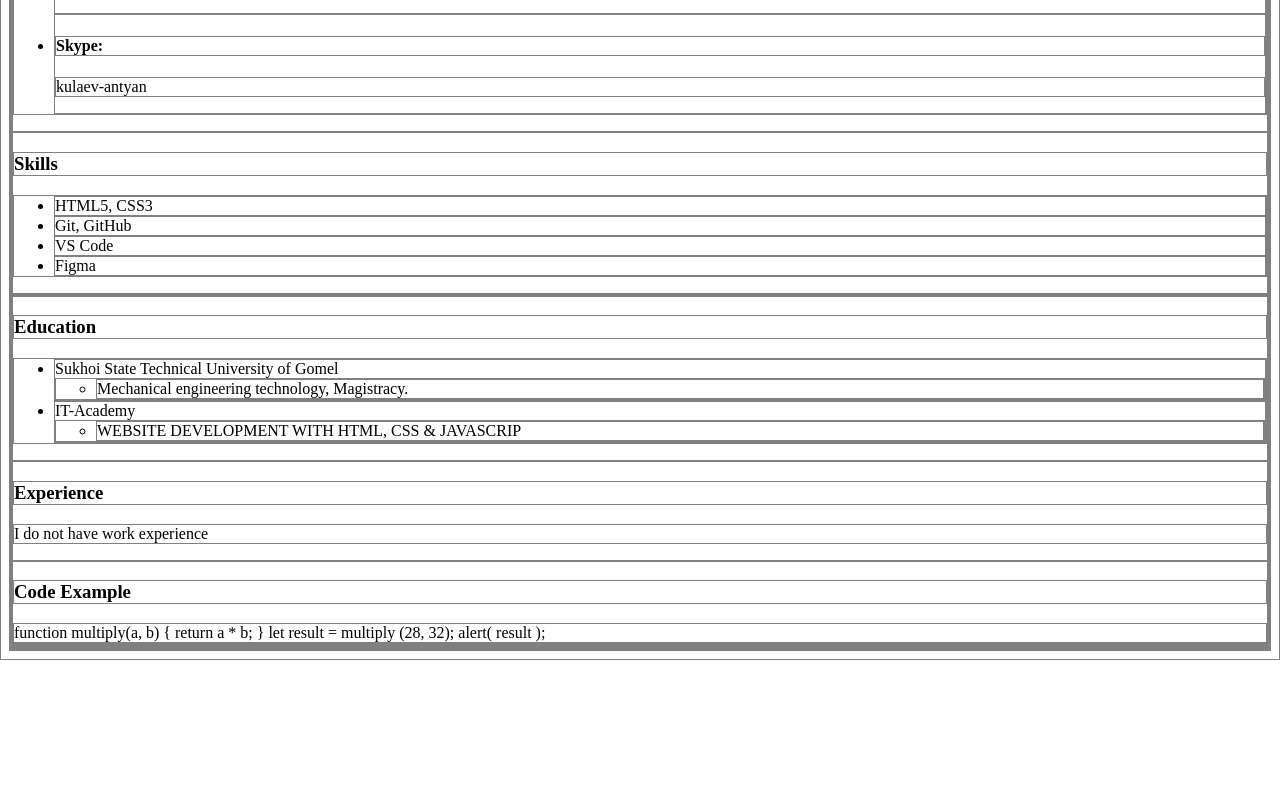
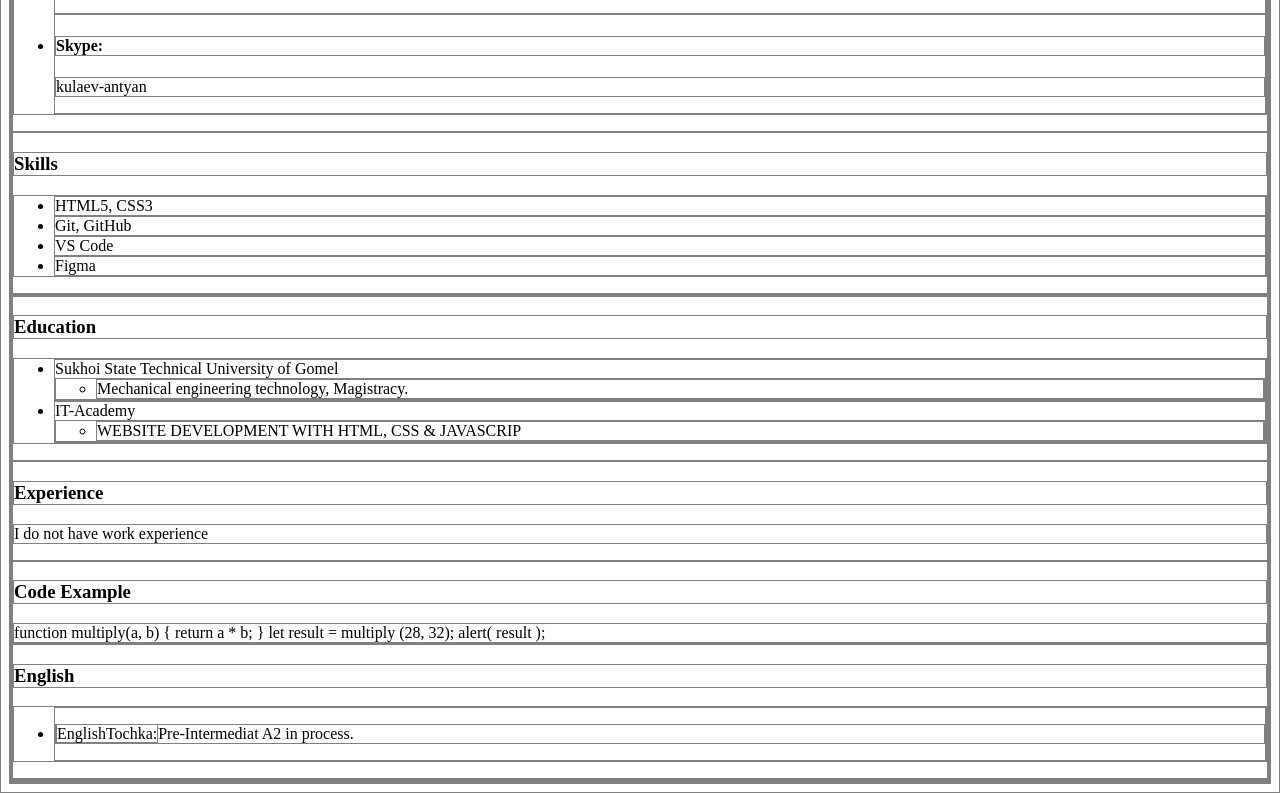
Before and after one commit to AntonKulaev/rsschool-cv, a plain HTML site: page index.html in a window 1280 px wide. Shown: the part 899-1692 px from the top of the page. Before the commit the page ends 1559 px from the top, so only its background shows below. Drawn offline with Linux system fonts and the light colour scheme.

Commit message:
feat: add english skill

```diff
--- a/index.html
+++ b/index.html
@@ -103,7 +103,14 @@
                       alert( result );
                 </div>
             </div>
-            <div class="english"></div>
+            <div class="english">
+                <h3>English</h3>
+                <ul>
+                    <li>
+                      <p><span>EnglishTochka:</span>Pre-Intermediat A2 in process.</p>
+                    </li>
+                </ul>
+            </div>
         </section>
     </main>
     <footer class="container"></footer>
```
